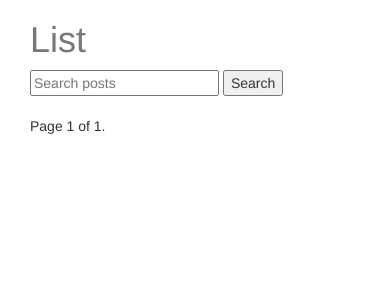
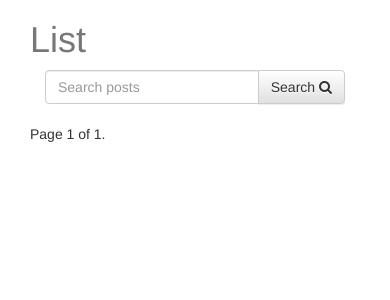
Before and after one commit to AlekseiAQ/django-angular, a Django app: page /posts/ in a window 390 px wide. Shown: the top 300 px of the page. Run offline with Django 3.2, Linux system fonts and the light colour scheme; data that the repository does not hold is empty; some libraries are stand-ins or nearby versions.

Commit message:
Implemented Bootstrap Input Groups

```diff
--- a/src/templates/base.html
+++ b/src/templates/base.html
@@ -10,6 +10,9 @@
 
         <!-- Optional theme -->
         <link rel="stylesheet" href="https://maxcdn.bootstrapcdn.com/bootstrap/3.3.7/css/bootstrap-theme.min.css" integrity="sha384-rHyoN1iRsVXV4nD0JutlnGaslCJuC7uwjduW9SVrLvRYooPp2bWYgmgJQIXwl/Sp" crossorigin="anonymous">
+
+        <link rel="stylesheet" href="https://maxcdn.bootstrapcdn.com/font-awesome/4.7.0/css/font-awesome.min.css">
+
         <link rel="stylesheet" href="{% static 'css/base.css' %}">
 
         {% block head_extra %}
--- a/src/templates/post_detail.html
+++ b/src/templates/post_detail.html
@@ -4,7 +4,7 @@
 {% block head_title %}{{ instance.title }} | {{ block.super }}{% endblock head_title%}
 
 {% block content %}
-    <div class="col-sm-8 col-sm-offset-2">
+    <div class="col-sm-6 col-sm-offset-3">
         {% if instance.image %}
         <img src="{{ instance.image.url }}" class="img-responsive" alt="">
         {% endif %}
--- a/src/templates/post_list.html
+++ b/src/templates/post_list.html
@@ -1,11 +1,18 @@
 {% extends "base.html" %}
 
 {% block content %}
-    <div class="col-sm-8 col-sm-offset-2">
+    <div class="col-sm-6 col-sm-offset-3">
         <h1>{{ title }}</h1>
-        <form class="" action="" method="get">
-            <input type="text" name="q" value="{{ request.GET.q }}" placeholder="Search posts">
-            <input type="submit" name="" value="Search">
+        <form class="" action="" method="get" class="row">
+            <div class="col-sm-8 col-sm-offset-2">
+                <div class="input-group">
+                    <input class="form-control" type="text" name="q" value="{{ request.GET.q }}" placeholder="Search posts">
+                    <span class="input-group-btn">
+                        {# <input class="btn btn-default" type="submit" name="" value="Search">#}
+                        <button class="btn btn-default" type="submit" name="button">Search <i class="fa fa-search"></i></button>
+                    </span>
+                </div>
+            </div>
         </form>
         {% for obj in object_list  %}
         <div class="row">
```
